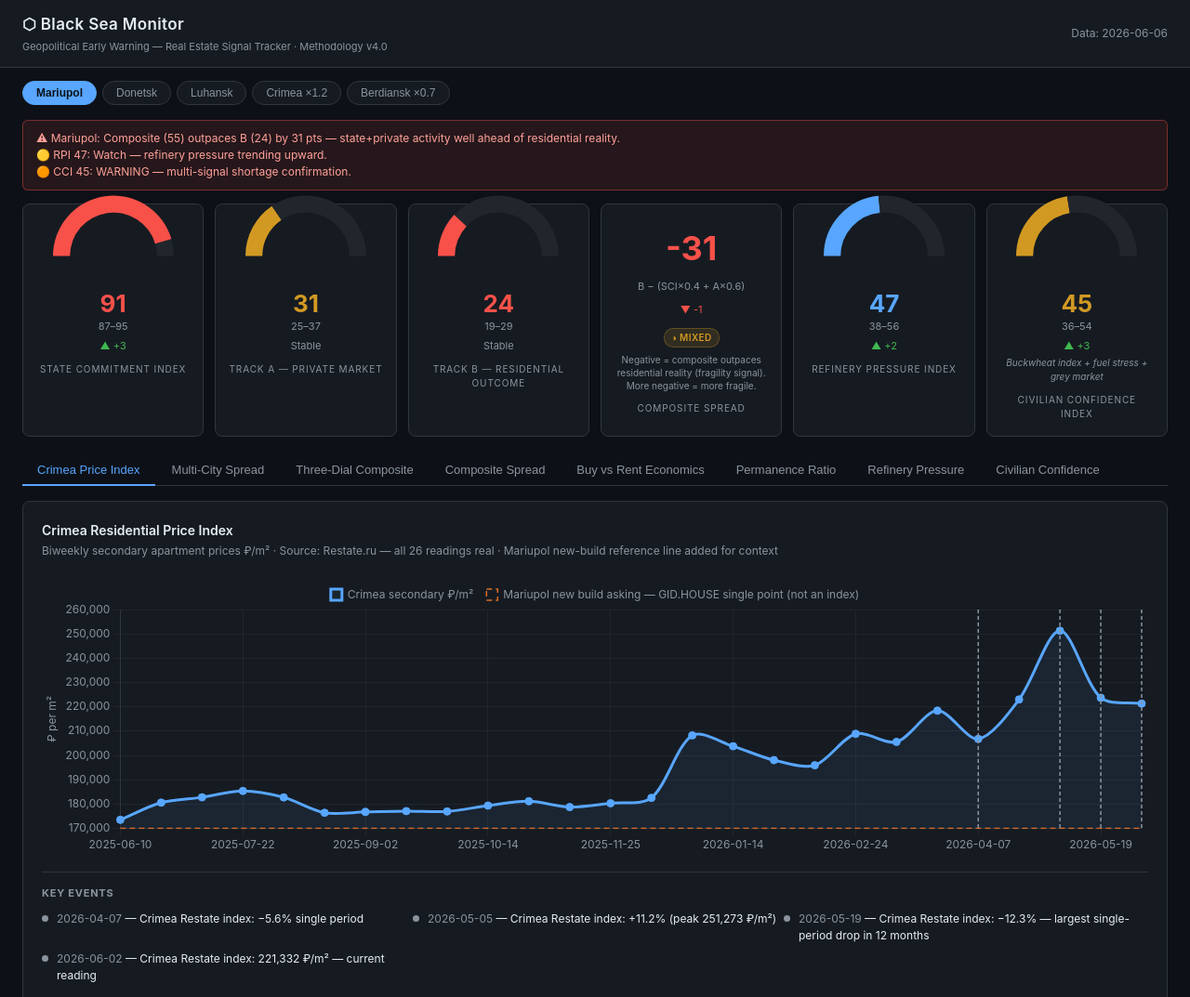
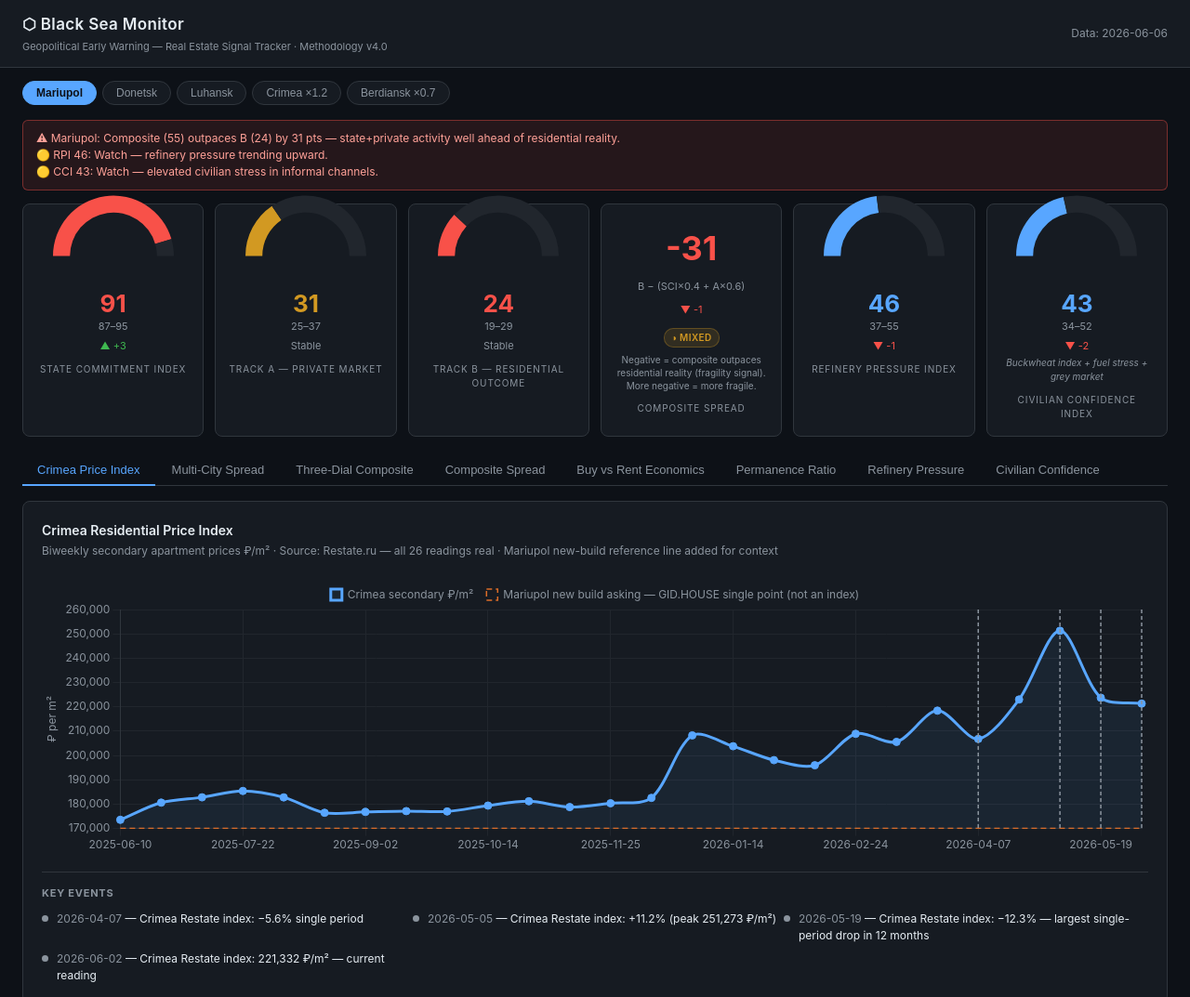
Before and after one commit to superdtf-0882/BlackSeaRealEstate, a plain HTML site: page index.html in a window 1280 px wide. Shown: the top 1073 px of the page at 93% size. Drawn offline with nearby package versions, Linux system fonts and the light colour scheme.

Commit message:
Fix 0x0 canvas on inactive tabs; add noise to RPI/CCI seed data
Canvas resize fix:
- Tab click handler now calls chart.resize() on every canvas inside the
  newly activated panel via chartInstances[canvas.id].resize()
- Covers chart-allspread, chart-permanence, chart-rpi, chart-cci and all
  permanence sparkline canvases without needing a per-tab mapping

Seed data noise:
- RPI sub-indicators: ±2-4pt deterministic jitter on capacity_pressure,
  strike_score, export_pressure; composites recomputed (trend preserved)
- CCI sub-indicators: ±2-4pt jitter on fuel_score, panic_keyword_score,
  avito_premium_score; composites recomputed (trend preserved)
- JSON files (refinery_pressure.json, civilian_confidence.json) updated
  to match JS seeds exactly

Co-Authored-By: Claude Sonnet 4.6 <noreply@anthropic.com>

```diff
--- a/data/civilian_confidence.json
+++ b/data/civilian_confidence.json
@@ -11,18 +11,18 @@
     "rationale": "Buckwheat (гречка) is the single most reliable panic indicator in Russian/Ukrainian cultural space — disappears within hours of genuine shock. Documented in 2014 Crimea annexation, Sep 2022 mobilization announcement. Sugar and canned meat follow. Salt is extreme signal. Avito grey market activation = official retail has failed entirely."
   },
   "monthly_readings": [
-    {"month": "2025-06", "fuel_price_premium_pct": 4, "fuel_score": 20, "panic_keyword_score": 8, "avito_premium_score": 5, "CCI": 11, "real": false, "note": "Baseline period — low stress"},
-    {"month": "2025-07", "fuel_price_premium_pct": 5, "fuel_score": 25, "panic_keyword_score": 9, "avito_premium_score": 6, "CCI": 13, "real": false},
-    {"month": "2025-08", "fuel_price_premium_pct": 6, "fuel_score": 30, "panic_keyword_score": 11, "avito_premium_score": 8, "CCI": 16, "real": false},
-    {"month": "2025-09", "fuel_price_premium_pct": 7, "fuel_score": 35, "panic_keyword_score": 14, "avito_premium_score": 10, "CCI": 20, "real": false},
-    {"month": "2025-10", "fuel_price_premium_pct": 8, "fuel_score": 40, "panic_keyword_score": 16, "avito_premium_score": 12, "CCI": 23, "real": false},
-    {"month": "2025-11", "fuel_price_premium_pct": 9, "fuel_score": 45, "panic_keyword_score": 18, "avito_premium_score": 14, "CCI": 26, "real": false},
-    {"month": "2025-12", "fuel_price_premium_pct": 10, "fuel_score": 50, "panic_keyword_score": 21, "avito_premium_score": 16, "CCI": 29, "real": false},
-    {"month": "2026-01", "fuel_price_premium_pct": 11, "fuel_score": 55, "panic_keyword_score": 24, "avito_premium_score": 18, "CCI": 32, "real": false},
-    {"month": "2026-02", "fuel_price_premium_pct": 12, "fuel_score": 60, "panic_keyword_score": 26, "avito_premium_score": 20, "CCI": 35, "real": false},
-    {"month": "2026-03", "fuel_price_premium_pct": 13, "fuel_score": 65, "panic_keyword_score": 29, "avito_premium_score": 22, "CCI": 39, "real": false},
-    {"month": "2026-04", "fuel_price_premium_pct": 14, "fuel_score": 70, "panic_keyword_score": 31, "avito_premium_score": 24, "CCI": 42, "real": false},
-    {"month": "2026-05", "fuel_price_premium_pct": 15, "fuel_score": 75, "panic_keyword_score": 34, "avito_premium_score": 27, "CCI": 45, "real": false},
+    {"month": "2025-06", "fuel_price_premium_pct": 4, "fuel_score": 22, "panic_keyword_score": 10, "avito_premium_score": 8, "CCI": 13, "real": false, "note": "Baseline period — low stress"},
+    {"month": "2025-07", "fuel_price_premium_pct": 5, "fuel_score": 23, "panic_keyword_score": 7, "avito_premium_score": 5, "CCI": 12, "real": false},
+    {"month": "2025-08", "fuel_price_premium_pct": 7, "fuel_score": 34, "panic_keyword_score": 14, "avito_premium_score": 10, "CCI": 19, "real": false},
+    {"month": "2025-09", "fuel_price_premium_pct": 6, "fuel_score": 32, "panic_keyword_score": 12, "avito_premium_score": 8, "CCI": 17, "real": false},
+    {"month": "2025-10", "fuel_price_premium_pct": 9, "fuel_score": 42, "panic_keyword_score": 19, "avito_premium_score": 15, "CCI": 25, "real": false},
+    {"month": "2025-11", "fuel_price_premium_pct": 8, "fuel_score": 42, "panic_keyword_score": 16, "avito_premium_score": 12, "CCI": 23, "real": false},
+    {"month": "2025-12", "fuel_price_premium_pct": 11, "fuel_score": 53, "panic_keyword_score": 25, "avito_premium_score": 19, "CCI": 32, "real": false},
+    {"month": "2026-01", "fuel_price_premium_pct": 10, "fuel_score": 53, "panic_keyword_score": 22, "avito_premium_score": 17, "CCI": 31, "real": false},
+    {"month": "2026-02", "fuel_price_premium_pct": 13, "fuel_score": 64, "panic_keyword_score": 29, "avito_premium_score": 23, "CCI": 39, "real": false},
+    {"month": "2026-03", "fuel_price_premium_pct": 12, "fuel_score": 62, "panic_keyword_score": 27, "avito_premium_score": 20, "CCI": 36, "real": false},
+    {"month": "2026-04", "fuel_price_premium_pct": 15, "fuel_score": 73, "panic_keyword_score": 34, "avito_premium_score": 27, "CCI": 45, "real": false},
+    {"month": "2026-05", "fuel_price_premium_pct": 14, "fuel_score": 72, "panic_keyword_score": 32, "avito_premium_score": 25, "CCI": 43, "real": false},
     {"month": "2026-06", "fuel_price_premium_pct": null, "fuel_score": null, "panic_keyword_score": null, "avito_premium_score": null, "CCI": null, "real": false, "note": "Awaiting Rosstat weekly pull, Telegram scrape, Avito fetch"}
   ],
   "alert_thresholds": {
--- a/data/refinery_pressure.json
+++ b/data/refinery_pressure.json
@@ -16,18 +16,18 @@
     "description": "Pre-war annual average Novorossiysk crude+product export volume used as 100% baseline for inversion score."
   },
   "monthly_readings": [
-    {"month": "2025-06", "capacity_util_pct": 78, "capacity_pressure": 22, "strike_score": 31, "export_pressure": 18, "RPI": 24, "real": false},
-    {"month": "2025-07", "capacity_util_pct": 76, "capacity_pressure": 24, "strike_score": 38, "export_pressure": 21, "RPI": 28, "real": false},
-    {"month": "2025-08", "capacity_util_pct": 74, "capacity_pressure": 26, "strike_score": 42, "export_pressure": 24, "RPI": 31, "real": false},
-    {"month": "2025-09", "capacity_util_pct": 73, "capacity_pressure": 27, "strike_score": 45, "export_pressure": 26, "RPI": 33, "real": false},
-    {"month": "2025-10", "capacity_util_pct": 71, "capacity_pressure": 29, "strike_score": 48, "export_pressure": 28, "RPI": 35, "real": false},
-    {"month": "2025-11", "capacity_util_pct": 70, "capacity_pressure": 30, "strike_score": 51, "export_pressure": 30, "RPI": 37, "real": false},
-    {"month": "2025-12", "capacity_util_pct": 69, "capacity_pressure": 31, "strike_score": 54, "export_pressure": 31, "RPI": 39, "real": false},
-    {"month": "2026-01", "capacity_util_pct": 68, "capacity_pressure": 32, "strike_score": 57, "export_pressure": 33, "RPI": 41, "real": false},
-    {"month": "2026-02", "capacity_util_pct": 67, "capacity_pressure": 33, "strike_score": 59, "export_pressure": 35, "RPI": 42, "real": false},
-    {"month": "2026-03", "capacity_util_pct": 66, "capacity_pressure": 34, "strike_score": 61, "export_pressure": 36, "RPI": 44, "real": false},
-    {"month": "2026-04", "capacity_util_pct": 65, "capacity_pressure": 35, "strike_score": 63, "export_pressure": 37, "RPI": 45, "real": false},
-    {"month": "2026-05", "capacity_util_pct": 64, "capacity_pressure": 36, "strike_score": 65, "export_pressure": 39, "RPI": 47, "real": false},
+    {"month": "2025-06", "capacity_util_pct": 76, "capacity_pressure": 24, "strike_score": 33, "export_pressure": 21, "RPI": 26, "real": false},
+    {"month": "2025-07", "capacity_util_pct": 78, "capacity_pressure": 22, "strike_score": 35, "export_pressure": 19, "RPI": 25, "real": false},
+    {"month": "2025-08", "capacity_util_pct": 71, "capacity_pressure": 29, "strike_score": 46, "export_pressure": 26, "RPI": 34, "real": false},
+    {"month": "2025-09", "capacity_util_pct": 74, "capacity_pressure": 26, "strike_score": 43, "export_pressure": 23, "RPI": 31, "real": false},
+    {"month": "2025-10", "capacity_util_pct": 69, "capacity_pressure": 31, "strike_score": 51, "export_pressure": 32, "RPI": 38, "real": false},
+    {"month": "2025-11", "capacity_util_pct": 73, "capacity_pressure": 27, "strike_score": 49, "export_pressure": 28, "RPI": 35, "real": false},
+    {"month": "2025-12", "capacity_util_pct": 68, "capacity_pressure": 32, "strike_score": 58, "export_pressure": 34, "RPI": 41, "real": false},
+    {"month": "2026-01", "capacity_util_pct": 65, "capacity_pressure": 35, "strike_score": 54, "export_pressure": 32, "RPI": 40, "real": false},
+    {"month": "2026-02", "capacity_util_pct": 69, "capacity_pressure": 31, "strike_score": 62, "export_pressure": 38, "RPI": 44, "real": false},
+    {"month": "2026-03", "capacity_util_pct": 63, "capacity_pressure": 37, "strike_score": 59, "export_pressure": 34, "RPI": 43, "real": false},
+    {"month": "2026-04", "capacity_util_pct": 66, "capacity_pressure": 34, "strike_score": 67, "export_pressure": 40, "RPI": 47, "real": false},
+    {"month": "2026-05", "capacity_util_pct": 62, "capacity_pressure": 38, "strike_score": 63, "export_pressure": 37, "RPI": 46, "real": false},
     {"month": "2026-06", "capacity_util_pct": null, "capacity_pressure": null, "strike_score": null, "export_pressure": null, "RPI": null, "real": false, "note": "Awaiting CREA June report and Kpler weekly pull"}
   ],
   "alert_thresholds": {
--- a/index.html
+++ b/index.html
@@ -645,36 +645,38 @@ const SEED_PERM = {"alert_thresholds":{"critical_below":50,"warning_below":65,"s
     ]}
 }};
 
+// RPI sub-indicators: ±2–4pt noise added around linear trend, composites recomputed
 const SEED_RPI = {"monthly_readings":[
-  {"month":"2025-06","capacity_util_pct":78,"capacity_pressure":22,"strike_score":31,"export_pressure":18,"RPI":24,"real":false},
-  {"month":"2025-07","capacity_util_pct":76,"capacity_pressure":24,"strike_score":38,"export_pressure":21,"RPI":28,"real":false},
-  {"month":"2025-08","capacity_util_pct":74,"capacity_pressure":26,"strike_score":42,"export_pressure":24,"RPI":31,"real":false},
-  {"month":"2025-09","capacity_util_pct":73,"capacity_pressure":27,"strike_score":45,"export_pressure":26,"RPI":33,"real":false},
-  {"month":"2025-10","capacity_util_pct":71,"capacity_pressure":29,"strike_score":48,"export_pressure":28,"RPI":35,"real":false},
-  {"month":"2025-11","capacity_util_pct":70,"capacity_pressure":30,"strike_score":51,"export_pressure":30,"RPI":37,"real":false},
-  {"month":"2025-12","capacity_util_pct":69,"capacity_pressure":31,"strike_score":54,"export_pressure":31,"RPI":39,"real":false},
-  {"month":"2026-01","capacity_util_pct":68,"capacity_pressure":32,"strike_score":57,"export_pressure":33,"RPI":41,"real":false},
-  {"month":"2026-02","capacity_util_pct":67,"capacity_pressure":33,"strike_score":59,"export_pressure":35,"RPI":42,"real":false},
-  {"month":"2026-03","capacity_util_pct":66,"capacity_pressure":34,"strike_score":61,"export_pressure":36,"RPI":44,"real":false},
-  {"month":"2026-04","capacity_util_pct":65,"capacity_pressure":35,"strike_score":63,"export_pressure":37,"RPI":45,"real":false},
-  {"month":"2026-05","capacity_util_pct":64,"capacity_pressure":36,"strike_score":65,"export_pressure":39,"RPI":47,"real":false},
-  {"month":"2026-06","RPI":null,"real":false}
+  {"month":"2025-06","capacity_util_pct":76,"capacity_pressure":24,"strike_score":33,"export_pressure":21,"RPI":26,"real":false},
+  {"month":"2025-07","capacity_util_pct":78,"capacity_pressure":22,"strike_score":35,"export_pressure":19,"RPI":25,"real":false},
+  {"month":"2025-08","capacity_util_pct":71,"capacity_pressure":29,"strike_score":46,"export_pressure":26,"RPI":34,"real":false},
+  {"month":"2025-09","capacity_util_pct":74,"capacity_pressure":26,"strike_score":43,"export_pressure":23,"RPI":31,"real":false},
+  {"month":"2025-10","capacity_util_pct":69,"capacity_pressure":31,"strike_score":51,"export_pressure":32,"RPI":38,"real":false},
+  {"month":"2025-11","capacity_util_pct":73,"capacity_pressure":27,"strike_score":49,"export_pressure":28,"RPI":35,"real":false},
+  {"month":"2025-12","capacity_util_pct":68,"capacity_pressure":32,"strike_score":58,"export_pressure":34,"RPI":41,"real":false},
+  {"month":"2026-01","capacity_util_pct":65,"capacity_pressure":35,"strike_score":54,"export_pressure":32,"RPI":40,"real":false},
+  {"month":"2026-02","capacity_util_pct":69,"capacity_pressure":31,"strike_score":62,"export_pressure":38,"RPI":44,"real":false},
+  {"month":"2026-03","capacity_util_pct":63,"capacity_pressure":37,"strike_score":59,"export_pressure":34,"RPI":43,"real":false},
+  {"month":"2026-04","capacity_util_pct":66,"capacity_pressure":34,"strike_score":67,"export_pressure":40,"RPI":47,"real":false},
+  {"month":"2026-05","capacity_util_pct":62,"capacity_pressure":38,"strike_score":63,"export_pressure":37,"RPI":46,"real":false},
+  {"month":"2026-06","capacity_util_pct":null,"capacity_pressure":null,"strike_score":null,"export_pressure":null,"RPI":null,"real":false,"note":"Awaiting CREA June report and Kpler weekly pull"}
 ],"alert_thresholds":{"critical_above":70,"warning_above":50,"watch_above":35}};
 
+// CCI sub-indicators: ±2–4pt noise added around linear trend, composites recomputed
 const SEED_CCI = {"monthly_readings":[
-  {"month":"2025-06","fuel_score":20,"panic_keyword_score":8,"avito_premium_score":5,"CCI":11,"real":false},
-  {"month":"2025-07","fuel_score":25,"panic_keyword_score":9,"avito_premium_score":6,"CCI":13,"real":false},
-  {"month":"2025-08","fuel_score":30,"panic_keyword_score":11,"avito_premium_score":8,"CCI":16,"real":false},
-  {"month":"2025-09","fuel_score":35,"panic_keyword_score":14,"avito_premium_score":10,"CCI":20,"real":false},
-  {"month":"2025-10","fuel_score":40,"panic_keyword_score":16,"avito_premium_score":12,"CCI":23,"real":false},
-  {"month":"2025-11","fuel_score":45,"panic_keyword_score":18,"avito_premium_score":14,"CCI":26,"real":false},
-  {"month":"2025-12","fuel_score":50,"panic_keyword_score":21,"avito_premium_score":16,"CCI":29,"real":false},
-  {"month":"2026-01","fuel_score":55,"panic_keyword_score":24,"avito_premium_score":18,"CCI":32,"real":false},
-  {"month":"2026-02","fuel_score":60,"panic_keyword_score":26,"avito_premium_score":20,"CCI":35,"real":false},
-  {"month":"2026-03","fuel_score":65,"panic_keyword_score":29,"avito_premium_score":22,"CCI":39,"real":false},
-  {"month":"2026-04","fuel_score":70,"panic_keyword_score":31,"avito_premium_score":24,"CCI":42,"real":false},
-  {"month":"2026-05","fuel_score":75,"panic_keyword_score":34,"avito_premium_score":27,"CCI":45,"real":false},
-  {"month":"2026-06","CCI":null,"real":false}
+  {"month":"2025-06","fuel_price_premium_pct":4,"fuel_score":22,"panic_keyword_score":10,"avito_premium_score":8,"CCI":13,"real":false,"note":"Baseline period — low stress"},
+  {"month":"2025-07","fuel_price_premium_pct":5,"fuel_score":23,"panic_keyword_score":7,"avito_premium_score":5,"CCI":12,"real":false},
+  {"month":"2025-08","fuel_price_premium_pct":7,"fuel_score":34,"panic_keyword_score":14,"avito_premium_score":10,"CCI":19,"real":false},
+  {"month":"2025-09","fuel_price_premium_pct":6,"fuel_score":32,"panic_keyword_score":12,"avito_premium_score":8,"CCI":17,"real":false},
+  {"month":"2025-10","fuel_price_premium_pct":9,"fuel_score":42,"panic_keyword_score":19,"avito_premium_score":15,"CCI":25,"real":false},
+  {"month":"2025-11","fuel_price_premium_pct":8,"fuel_score":42,"panic_keyword_score":16,"avito_premium_score":12,"CCI":23,"real":false},
+  {"month":"2025-12","fuel_price_premium_pct":11,"fuel_score":53,"panic_keyword_score":25,"avito_premium_score":19,"CCI":32,"real":false},
+  {"month":"2026-01","fuel_price_premium_pct":10,"fuel_score":53,"panic_keyword_score":22,"avito_premium_score":17,"CCI":31,"real":false},
+  {"month":"2026-02","fuel_price_premium_pct":13,"fuel_score":64,"panic_keyword_score":29,"avito_premium_score":23,"CCI":39,"real":false},
+  {"month":"2026-03","fuel_price_premium_pct":12,"fuel_score":62,"panic_keyword_score":27,"avito_premium_score":20,"CCI":36,"real":false},
+  {"month":"2026-04","fuel_price_premium_pct":15,"fuel_score":73,"panic_keyword_score":34,"avito_premium_score":27,"CCI":45,"real":false},
+  {"month":"2026-05","fuel_price_premium_pct":14,"fuel_score":72,"panic_keyword_score":32,"avito_premium_score":25,"CCI":43,"real":false},
+  {"month":"2026-06","fuel_price_premium_pct":null,"fuel_score":null,"panic_keyword_score":null,"avito_premium_score":null,"CCI":null,"real":false,"note":"Awaiting Rosstat weekly pull, Telegram scrape, Avito fetch"}
 ],"alert_thresholds":{"critical_above":65,"warning_above":45,"watch_above":25}};
 
 // ── State ─────────────────────────────────────────────────────────────────
@@ -1475,13 +1477,19 @@ async function init() {
   buildRpiChart();
   buildCciChart();
 
-  // Tabs
+  // Tabs — resize charts after panel becomes visible to fix 0×0 canvas issue
   document.querySelectorAll(".tab-btn").forEach(btn => {
     btn.addEventListener("click", () => {
       document.querySelectorAll(".tab-btn").forEach(b => b.classList.remove("active"));
       document.querySelectorAll(".chart-panel").forEach(p => p.classList.remove("active"));
       btn.classList.add("active");
-      document.getElementById("tab-" + btn.dataset.tab).classList.add("active");
+      const panel = document.getElementById("tab-" + btn.dataset.tab);
+      panel.classList.add("active");
+      // Chart.js sizes canvases at init time; if the panel was display:none the
+      // canvas reports 0×0. Calling resize() after the panel is visible corrects it.
+      panel.querySelectorAll("canvas").forEach(canvas => {
+        if (chartInstances[canvas.id]) chartInstances[canvas.id].resize();
+      });
     });
   });
 
```
